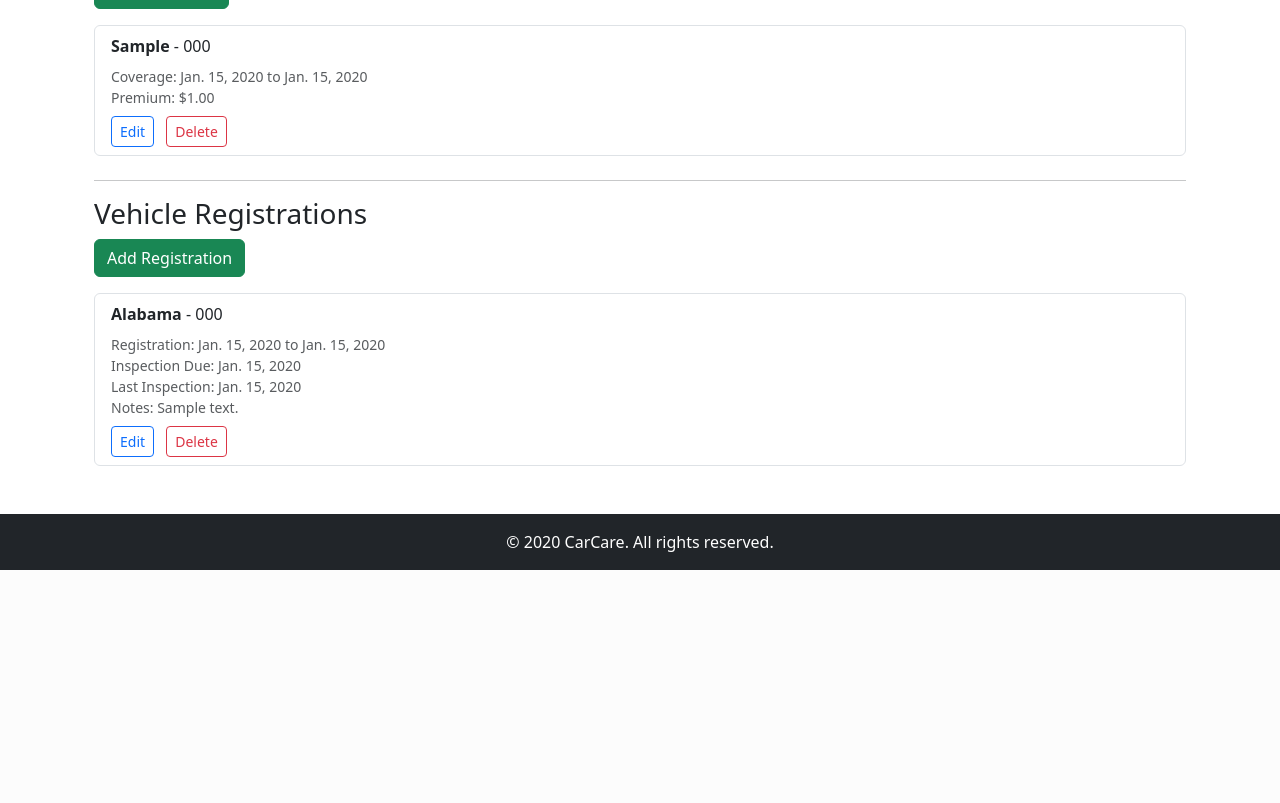
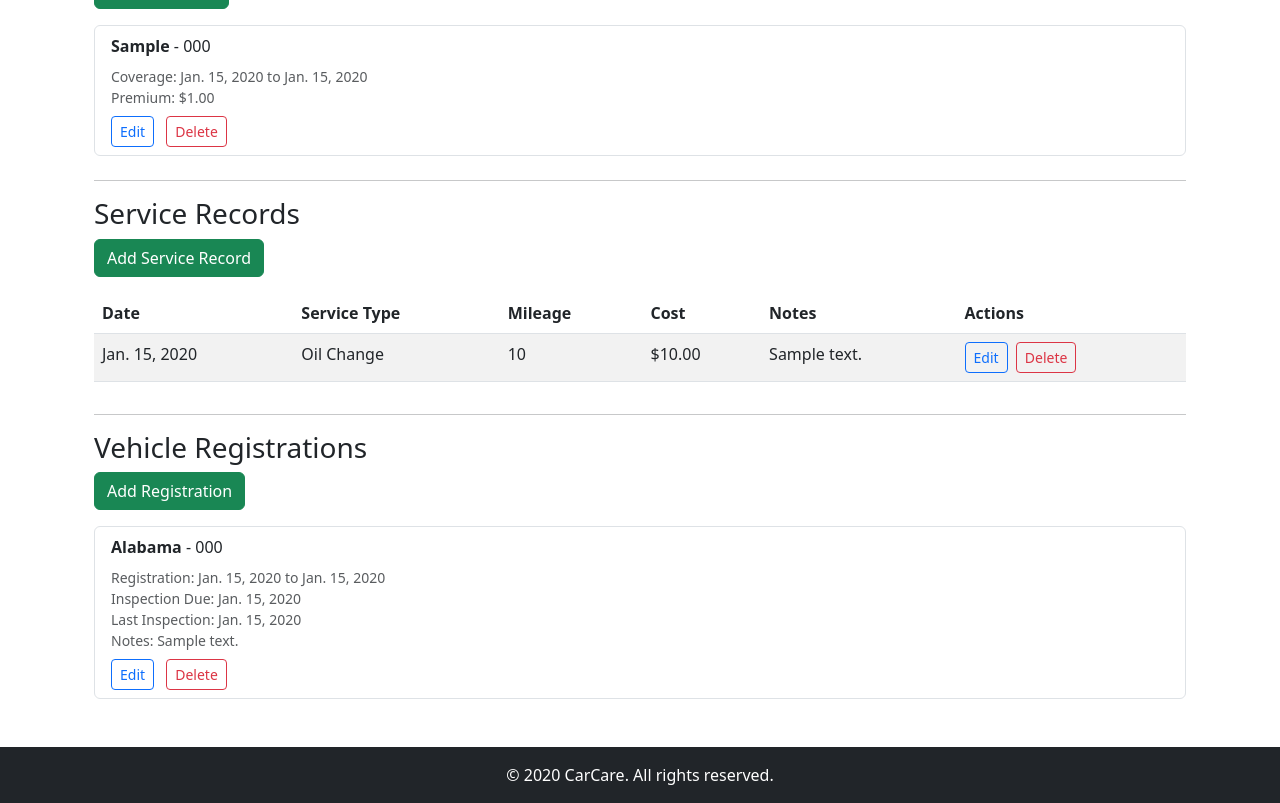
Before and after one commit to liljoker919/car_maintenance, a Django app: template vehicles/templates/vehicles/vehicle_detail.html in a window 1280 px wide. Shown: the part 428-1231 px from the top of the page. Before the commit the page ends 998 px from the top, so only its background shows below. Run offline with Django 4.2, Linux system fonts and the light colour scheme; data comes from the database, SQL or seed files in the repository; tables that the repository leaves empty hold one stand-in row (values such as "Sample post"); the template is opened without the code that fills it: values that come from a table or form of the project are taken from there, most other values are stand-ins (such as "Sample title", 1, 10 or a date in 2020); parts of the project's set-up code (start-up, migrations or seed data) failed here and were passed over.

Commit message:
Implement ServiceRecord model, views, forms, templates and comprehensive tests
Co-authored-by: liljoker919 <17305422+liljoker919@users.noreply.github.com>

```diff
--- a/vehicles/admin.py
+++ b/vehicles/admin.py
@@ -1,4 +1,5 @@
 from django.contrib import admin
-from .models import Vehicle
+from .models import Vehicle, ServiceRecord
 
 admin.site.register(Vehicle)
+admin.site.register(ServiceRecord)
--- a/vehicles/forms.py
+++ b/vehicles/forms.py
@@ -1,5 +1,5 @@
 from django import forms
-from .models import Vehicle
+from .models import Vehicle, ServiceRecord
 
 
 class VehicleForm(forms.ModelForm):
@@ -14,3 +14,27 @@ class VehicleForm(forms.ModelForm):
             "condition",
             "nickname",
         ]
+
+
+class ServiceRecordForm(forms.ModelForm):
+    class Meta:
+        model = ServiceRecord
+        fields = [
+            "vehicle",
+            "service_type",
+            "date",
+            "mileage",
+            "cost",
+            "notes",
+        ]
+        widgets = {
+            "date": forms.DateInput(attrs={"type": "date"}),
+            "notes": forms.Textarea(attrs={"rows": 3}),
+        }
+
+    def __init__(self, *args, **kwargs):
+        user = kwargs.pop('user', None)
+        super().__init__(*args, **kwargs)
+        if user:
+            # Limit vehicle choices to current user's vehicles
+            self.fields['vehicle'].queryset = Vehicle.objects.filter(user=user)
--- /dev/null
+++ b/vehicles/templates/vehicles/includes/add_service_modal.html
@@ -0,0 +1,50 @@
+<div class="modal fade" id="addServiceModal" tabindex="-1" aria-labelledby="addServiceModalLabel"
+    aria-hidden="true">
+    <div class="modal-dialog">
+        <form method="post" action="{% url 'vehicles:service_add' %}" novalidate>
+            {% csrf_token %}
+            <div class="modal-content">
+                <div class="modal-header">
+                    <h5 class="modal-title" id="addServiceModalLabel">Add Service Record</h5>
+                    <button type="button" class="btn-close" data-bs-dismiss="modal" aria-label="Close"></button>
+                </div>
+                <div class="modal-body">
+
+                    {% if service_form.non_field_errors %}
+                    <div class="alert alert-danger">
+                        {{ service_form.non_field_errors }}
+                    </div>
+                    {% endif %}
+
+                    {% for field in service_form %}
+                    <div class="mb-3">
+                        <label for="{{ field.id_for_label }}" class="form-label">{{ field.label }}</label>
+                        {{ field }}
+                        {% if field.help_text %}
+                        <small class="form-text text-muted">{{ field.help_text }}</small>
+                        {% endif %}
+                        {% for error in field.errors %}
+                        <div class="invalid-feedback d-block">{{ error }}</div>
+                        {% endfor %}
+                    </div>
+                    {% endfor %}
+
+                </div>
+                <div class="modal-footer">
+                    <button type="button" class="btn btn-secondary" data-bs-dismiss="modal">Cancel</button>
+                    <button type="submit" class="btn btn-primary">Add Service Record</button>
+                </div>
+            </div>
+        </form>
+    </div>
+</div>
+
+<!-- JavaScript to auto-open modal if there are form errors -->
+{% if service_form.errors %}
+<script>
+document.addEventListener('DOMContentLoaded', function() {
+    var addModal = new bootstrap.Modal(document.getElementById('addServiceModal'));
+    addModal.show();
+});
+</script>
+{% endif %}
--- /dev/null
+++ b/vehicles/templates/vehicles/includes/delete_service_modal.html
@@ -0,0 +1,32 @@
+<!-- delete_service_modal.html -->
+<div class="modal fade" id="deleteServiceModal{{ record.id }}" tabindex="-1"
+    aria-labelledby="deleteServiceModalLabel{{ record.id }}" aria-hidden="true">
+    <div class="modal-dialog">
+        <div class="modal-content">
+            <form method="post" action="{% url 'vehicles:service_delete' record.id %}">
+                {% csrf_token %}
+                <div class="modal-header">
+                    <h5 class="modal-title" id="deleteServiceModalLabel{{ record.id }}">Delete Service Record</h5>
+                    <button type="button" class="btn-close" data-bs-dismiss="modal" aria-label="Close"></button>
+                </div>
+                <div class="modal-body">
+                    <p>Are you sure you want to delete this service record?</p>
+                    <div class="bg-light p-3 rounded">
+                        <strong>{{ record.get_service_type_display }}</strong><br>
+                        Date: {{ record.date }}<br>
+                        Mileage: {{ record.mileage }}<br>
+                        Cost: ${{ record.cost }}<br>
+                        {% if record.notes %}
+                        Notes: {{ record.notes|truncatewords:10 }}
+                        {% endif %}
+                    </div>
+                    <p class="text-danger mt-2"><small>This action cannot be undone.</small></p>
+                </div>
+                <div class="modal-footer">
+                    <button type="button" class="btn btn-secondary" data-bs-dismiss="modal">Cancel</button>
+                    <button type="submit" class="btn btn-danger">Delete Service Record</button>
+                </div>
+            </form>
+        </div>
+    </div>
+</div>
--- /dev/null
+++ b/vehicles/templates/vehicles/includes/edit_service_modal.html
@@ -0,0 +1,83 @@
+<!-- edit_service_modal.html -->
+<div class="modal fade" id="editServiceModal{{ record.id }}" tabindex="-1"
+    aria-labelledby="editServiceModalLabel{{ record.id }}" aria-hidden="true">
+    <div class="modal-dialog">
+        <div class="modal-content">
+            <form method="post" action="{% url 'vehicles:service_update' record.id %}">
+                {% csrf_token %}
+                <div class="modal-header">
+                    <h5 class="modal-title" id="editServiceModalLabel{{ record.id }}">Edit Service Record</h5>
+                    <button type="button" class="btn-close" data-bs-dismiss="modal" aria-label="Close"></button>
+                </div>
+                <div class="modal-body">
+                    {% if service_edit_form_errors and service_edit_form_id == record.id %}
+                    <div class="alert alert-danger">Please correct the errors below.</div>
+                    {% endif %}
+
+                    <div class="mb-3">
+                        <label for="vehicle-{{ record.id }}" class="form-label">Vehicle</label>
+                        <input type="hidden" name="vehicle" value="{{ record.vehicle.id }}">
+                        <input type="text" class="form-control" id="vehicle-{{ record.id }}"
+                            value="{{ record.vehicle }}" readonly>
+                    </div>
+
+                    <div class="mb-3">
+                        <label for="service_type-{{ record.id }}" class="form-label">Service Type</label>
+                        <select class="form-select" id="service_type-{{ record.id }}" name="service_type" required>
+                            <option value="oil_change" {% if service_edit_form_data and service_edit_form_id == record.id %}{% if service_edit_form_data.service_type == "oil_change" %}selected{% endif %}{% else %}{% if record.service_type == "oil_change" %}selected{% endif %}{% endif %}>Oil Change</option>
+                            <option value="tire_rotation" {% if service_edit_form_data and service_edit_form_id == record.id %}{% if service_edit_form_data.service_type == "tire_rotation" %}selected{% endif %}{% else %}{% if record.service_type == "tire_rotation" %}selected{% endif %}{% endif %}>Tire Rotation</option>
+                            <option value="brake_service" {% if service_edit_form_data and service_edit_form_id == record.id %}{% if service_edit_form_data.service_type == "brake_service" %}selected{% endif %}{% else %}{% if record.service_type == "brake_service" %}selected{% endif %}{% endif %}>Brake Service</option>
+                            <option value="transmission_service" {% if service_edit_form_data and service_edit_form_id == record.id %}{% if service_edit_form_data.service_type == "transmission_service" %}selected{% endif %}{% else %}{% if record.service_type == "transmission_service" %}selected{% endif %}{% endif %}>Transmission Service</option>
+                            <option value="air_filter" {% if service_edit_form_data and service_edit_form_id == record.id %}{% if service_edit_form_data.service_type == "air_filter" %}selected{% endif %}{% else %}{% if record.service_type == "air_filter" %}selected{% endif %}{% endif %}>Air Filter Replacement</option>
+                            <option value="cabin_filter" {% if service_edit_form_data and service_edit_form_id == record.id %}{% if service_edit_form_data.service_type == "cabin_filter" %}selected{% endif %}{% else %}{% if record.service_type == "cabin_filter" %}selected{% endif %}{% endif %}>Cabin Filter Replacement</option>
+                            <option value="tune_up" {% if service_edit_form_data and service_edit_form_id == record.id %}{% if service_edit_form_data.service_type == "tune_up" %}selected{% endif %}{% else %}{% if record.service_type == "tune_up" %}selected{% endif %}{% endif %}>Tune Up</option>
+                            <option value="inspection" {% if service_edit_form_data and service_edit_form_id == record.id %}{% if service_edit_form_data.service_type == "inspection" %}selected{% endif %}{% else %}{% if record.service_type == "inspection" %}selected{% endif %}{% endif %}>Inspection</option>
+                            <option value="repair" {% if service_edit_form_data and service_edit_form_id == record.id %}{% if service_edit_form_data.service_type == "repair" %}selected{% endif %}{% else %}{% if record.service_type == "repair" %}selected{% endif %}{% endif %}>Repair</option>
+                            <option value="other" {% if service_edit_form_data and service_edit_form_id == record.id %}{% if service_edit_form_data.service_type == "other" %}selected{% endif %}{% else %}{% if record.service_type == "other" %}selected{% endif %}{% endif %}>Other</option>
+                        </select>
+                    </div>
+
+                    <div class="mb-3">
+                        <label for="date-{{ record.id }}" class="form-label">Date</label>
+                        <input type="date" class="form-control"
+                               id="date-{{ record.id }}" name="date"
+                               value="{% if service_edit_form_data and service_edit_form_id == record.id %}{{ service_edit_form_data.date }}{% else %}{{ record.date|date:'Y-m-d' }}{% endif %}" required>
+                    </div>
+
+                    <div class="mb-3">
+                        <label for="mileage-{{ record.id }}" class="form-label">Mileage</label>
+                        <input type="number" class="form-control"
+                               id="mileage-{{ record.id }}" name="mileage"
+                               value="{% if service_edit_form_data and service_edit_form_id == record.id %}{{ service_edit_form_data.mileage }}{% else %}{{ record.mileage }}{% endif %}" required>
+                    </div>
+
+                    <div class="mb-3">
+                        <label for="cost-{{ record.id }}" class="form-label">Cost</label>
+                        <input type="number" step="0.01" class="form-control"
+                               id="cost-{{ record.id }}" name="cost"
+                               value="{% if service_edit_form_data and service_edit_form_id == record.id %}{{ service_edit_form_data.cost }}{% else %}{{ record.cost }}{% endif %}" required>
+                    </div>
+
+                    <div class="mb-3">
+                        <label for="notes-{{ record.id }}" class="form-label">Notes</label>
+                        <textarea class="form-control" id="notes-{{ record.id }}" name="notes" rows="3">{% if service_edit_form_data and service_edit_form_id == record.id %}{{ service_edit_form_data.notes }}{% else %}{{ record.notes }}{% endif %}</textarea>
+                    </div>
+                </div>
+                <div class="modal-footer">
+                    <button type="button" class="btn btn-secondary" data-bs-dismiss="modal">Cancel</button>
+                    <button type="submit" class="btn btn-primary">Update Service Record</button>
+                </div>
+            </form>
+        </div>
+    </div>
+</div>
+
+<!-- JavaScript to auto-open modal if there are form errors for this specific service record -->
+{% if service_edit_form_errors and service_edit_form_id == record.id %}
+<script>
+document.addEventListener('DOMContentLoaded', function() {
+    var editModal = new bootstrap.Modal(document.getElementById('editServiceModal{{ record.id }}'));
+    editModal.show();
+});
+</script>
+{% endif %}
--- a/vehicles/templates/vehicles/vehicle_detail.html
+++ b/vehicles/templates/vehicles/vehicle_detail.html
@@ -79,6 +79,53 @@
 
 <hr>
 
+<h3>Service Records</h3>
+
+<!-- Add Service Record Button (always visible) -->
+<div class="mb-3">
+    <button class="btn btn-success" data-bs-toggle="modal" data-bs-target="#addServiceModal">
+        Add Service Record
+    </button>
+</div>
+
+{% if service_records %}
+<div class="table-responsive">
+    <table class="table table-striped">
+        <thead>
+            <tr>
+                <th>Date</th>
+                <th>Service Type</th>
+                <th>Mileage</th>
+                <th>Cost</th>
+                <th>Notes</th>
+                <th>Actions</th>
+            </tr>
+        </thead>
+        <tbody>
+            {% for record in service_records %}
+            <tr>
+                <td>{{ record.date }}</td>
+                <td>{{ record.get_service_type_display }}</td>
+                <td>{{ record.mileage|floatformat:0 }}</td>
+                <td>${{ record.cost }}</td>
+                <td>{{ record.notes|default:""|truncatewords:5 }}</td>
+                <td>
+                    <button class="btn btn-sm btn-outline-primary me-1" data-bs-toggle="modal"
+                        data-bs-target="#editServiceModal{{ record.id }}">Edit</button>
+                    <button class="btn btn-sm btn-outline-danger" data-bs-toggle="modal"
+                        data-bs-target="#deleteServiceModal{{ record.id }}">Delete</button>
+                </td>
+            </tr>
+            {% endfor %}
+        </tbody>
+    </table>
+</div>
+{% else %}
+<p>No service records for this vehicle.</p>
+{% endif %}
+
+<hr>
+
 <h3>Vehicle Registrations</h3>
 
 <!-- Add Registration Button (always visible) -->
@@ -123,6 +170,7 @@
 <!-- Modal included at bottom so it always loads -->
 {% include "insurance/includes/add_insurance_modal.html" %}
 {% include "compliance/includes/add_registration_modal.html" %}
+{% include "vehicles/includes/add_service_modal.html" %}
 {% include "vehicles/includes/edit_vehicle_modal.html" with vehicle=vehicle %}
 
 <!-- Include edit and delete modals for each registration -->
@@ -131,5 +179,11 @@
 {% include "compliance/includes/delete_registration_modal.html" with registration=registration %}
 {% endfor %}
 
+<!-- Include edit and delete modals for each service record -->
+{% for record in service_records %}
+{% include "vehicles/includes/edit_service_modal.html" with record=record %}
+{% include "vehicles/includes/delete_service_modal.html" with record=record %}
+{% endfor %}
+
 </div>
 {% endblock %}
--- a/vehicles/urls.py
+++ b/vehicles/urls.py
@@ -10,4 +10,9 @@ urlpatterns = [
     path("update/<int:pk>/", views.VehicleUpdateView.as_view(), name="vehicle_update"),
     path("<int:pk>/delete/", views.VehicleDeleteView.as_view(), name="vehicle_delete"),
     path("<int:pk>/", VehicleDetailView.as_view(), name="vehicle_detail"),
+
+    # Service record URLs
+    path("service/add/", views.ServiceRecordCreateView.as_view(), name="service_add"),
+    path("service/update/<int:pk>/", views.ServiceRecordUpdateView.as_view(), name="service_update"),
+    path("service/<int:pk>/delete/", views.ServiceRecordDeleteView.as_view(), name="service_delete"),
 ]
```
Also changed, not shown: vehicles/models.py (+30 -0 lines), vehicles/tests.py (+261 -2 lines), vehicles/views.py (+122 -2 lines), vehicles/migrations/0002_servicerecord.py (added).
